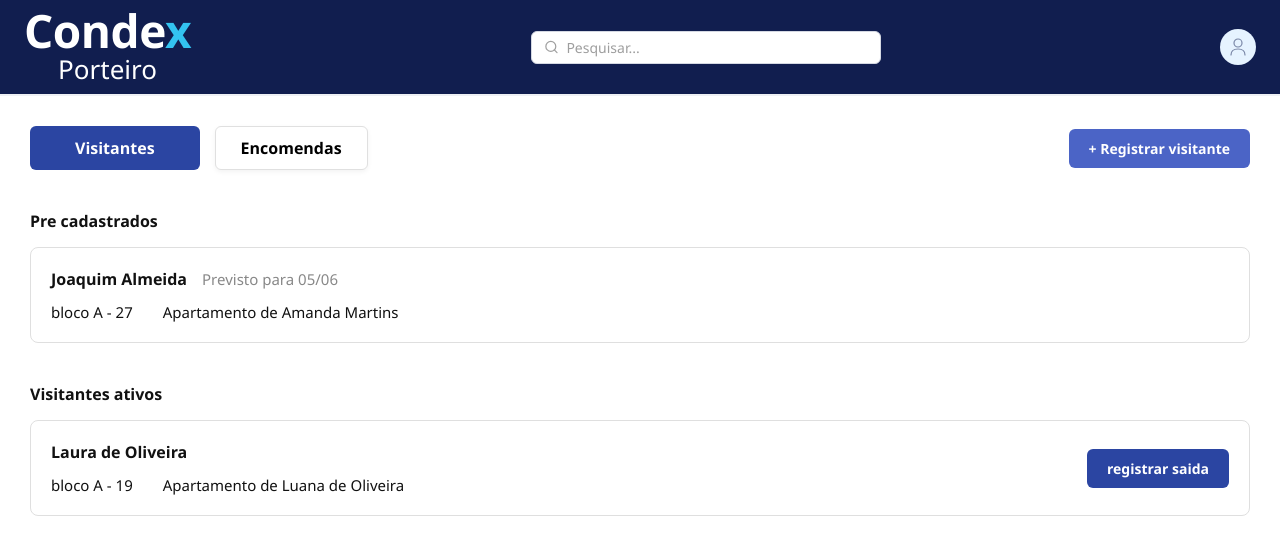
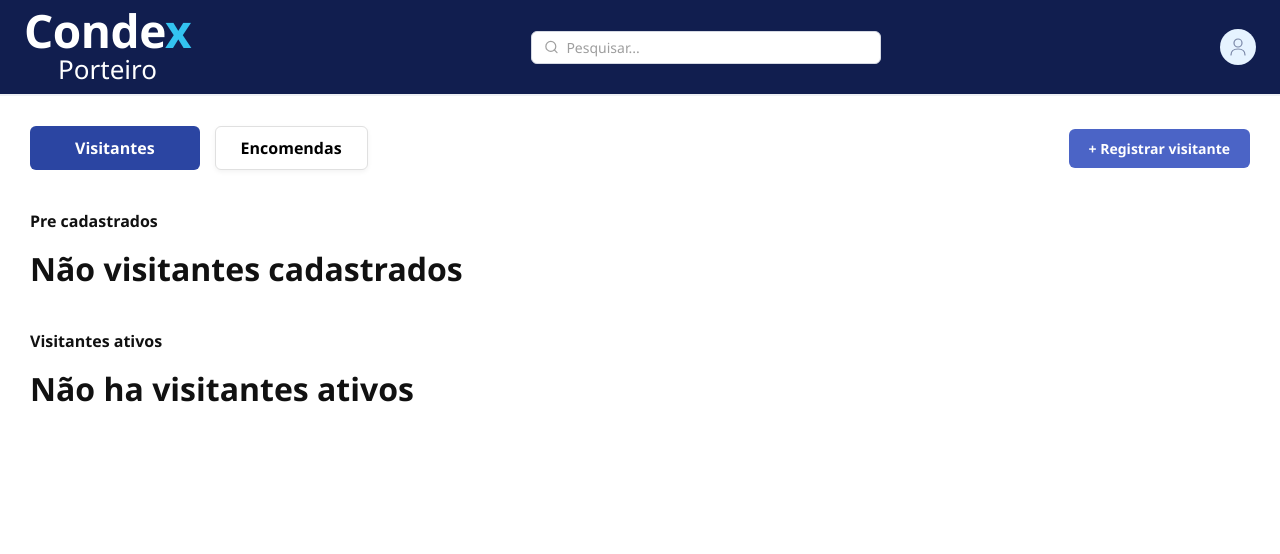
Before and after one commit to Condex-TCC/Condex-Front, a React (Vite) app: page /porteiro in a window 1280 px wide. Shown: the top 554 px of the page. Built offline with nearby package versions, Linux system fonts and the light colour scheme.

Commit message:
Fazendo a tapiada final no Rubenz

```diff
--- a/src/pages/porteiro/telaInicialPorteiro.jsx
+++ b/src/pages/porteiro/telaInicialPorteiro.jsx
@@ -21,35 +21,15 @@ function PaginainicialPorteiro(){
       <div className="list--section">
         <h2 className="section--title">Pre cadastrados</h2>
 
-        <div className="card--item">
-          <div className="card--top">
-            <span className="text--name">Joaquim Almeida</span>
-            <span className="text--date">Previsto para 05/06</span>
-          </div>
-          <div className="card--bottom">
-            <span className="text--block">bloco A - 27</span>
-            <span className="text--apt">Apartamento de Amanda Martins</span>
-          </div>
-        </div>
+        <h1>Não visitantes cadastrados</h1>
       </div>
 
       <div className="list--section">
         <h2 className="section--title">Visitantes ativos</h2>
 
-        <div className="card--item card--active">
-          <div className="info--group">
-            <div className="card--top">
-              <span className="text--name">Laura de Oliveira</span>
-            </div>
-            <div className="card--bottom">
-              <span className="text--block">bloco A - 19</span>
-              <span className="text--apt">Apartamento de Luana de Oliveira</span>
-            </div>
-          </div>
+        <h1>Não ha visitantes ativos</h1>
+      </div>
 
-          <button className="btn--exit">registrar saida</button>
-        </div>
-      </div>
 
     </div>
   )
```
